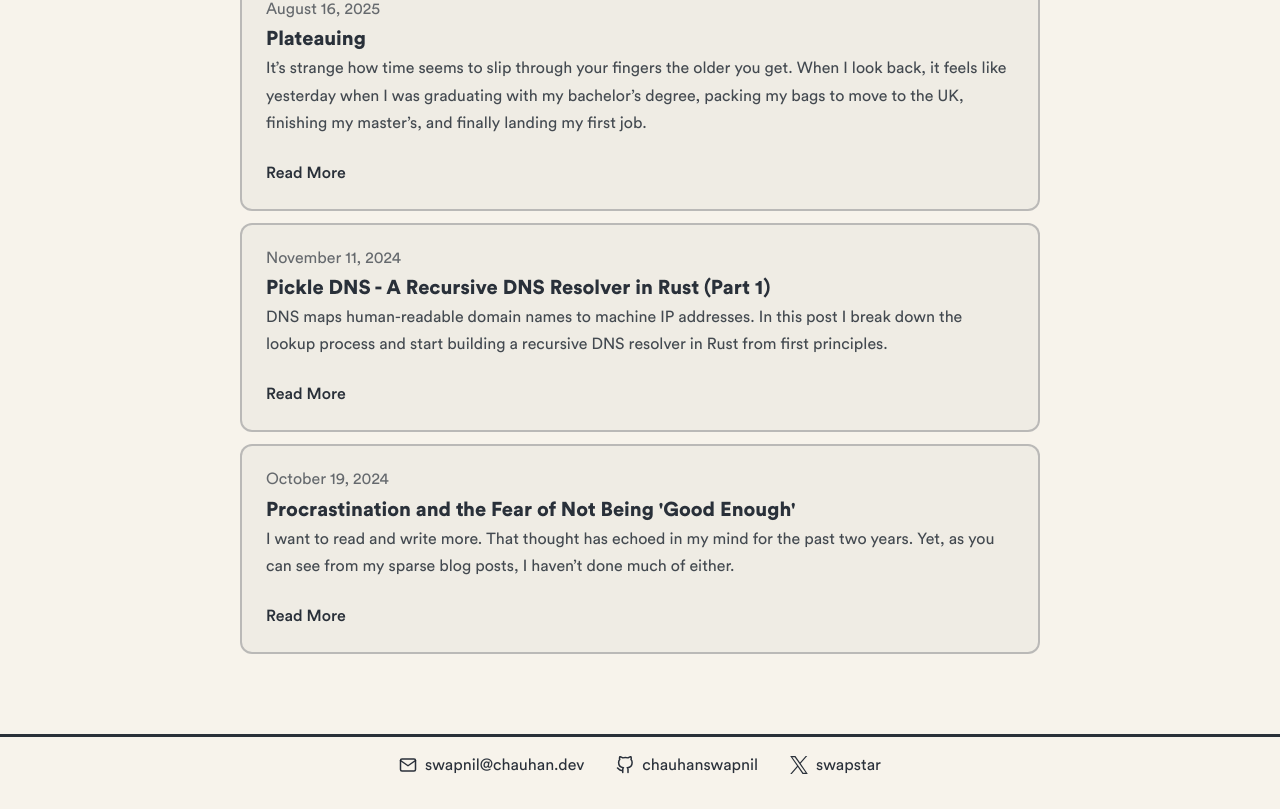
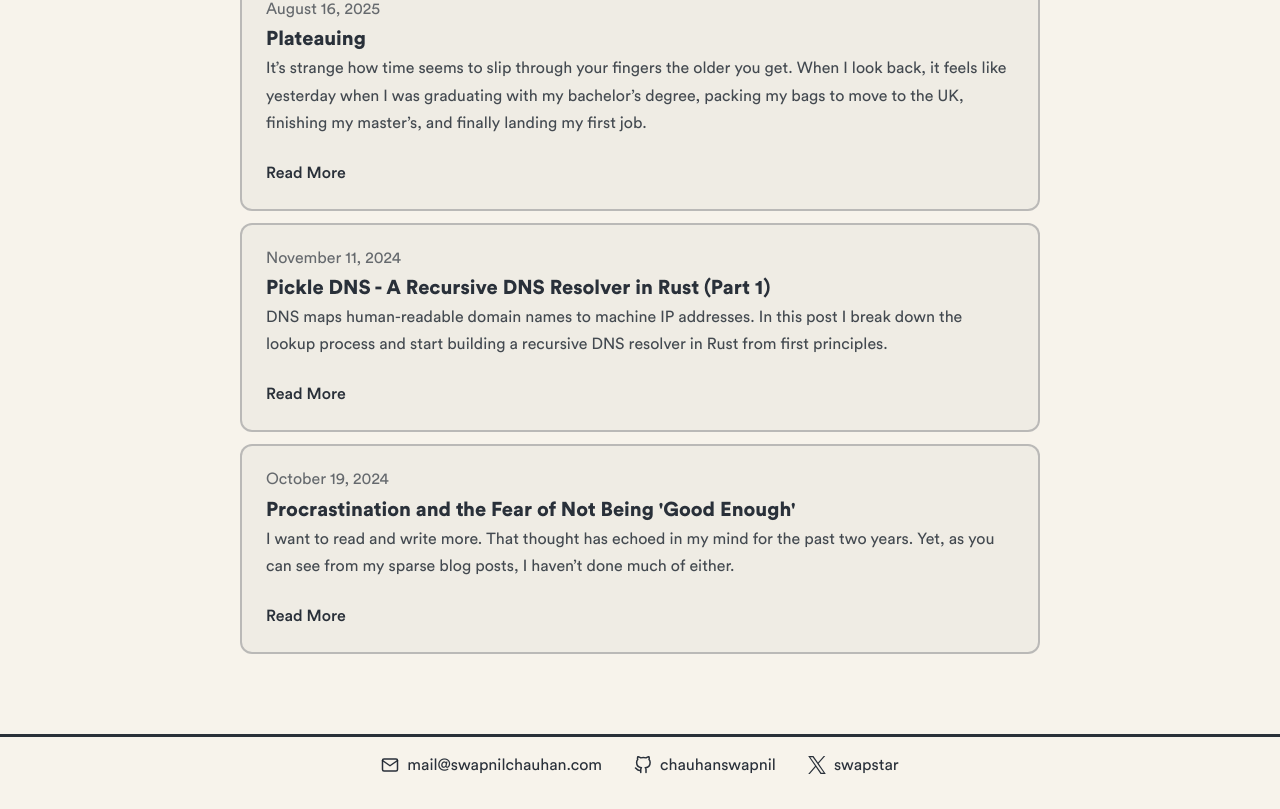
Before and after one commit to chauhanswapnil/swapnil-website, a Next.js app: page / in a window 1280 px wide. Shown: the part 449-1258 px from the top of the page. Built offline with nearby package versions, Linux system fonts and the light colour scheme.

Commit message:
update email

```diff
--- a/src/components/Footer/index.jsx
+++ b/src/components/Footer/index.jsx
@@ -6,13 +6,13 @@ export default function Footer() {
     <div className={styles.footerCustom}>
       <div className={styles.socialLinks}>
         <TrackedLink
-          href="mailto:swapnil@chauhan.dev"
+          href="mailto:mail@swapnilchauhan.com"
           className={styles.socialLink}
           eventName="nav_link_click"
           eventParams={{
             location: "footer",
             link_type: "email",
-            target_url: "mailto:swapnil@chauhan.dev",
+            target_url: "mailto:mail@swapnilchauhan.com",
           }}
         >
           <svg
@@ -27,7 +27,7 @@ export default function Footer() {
             <path d="M4 4h16c1.1 0 2 .9 2 2v12c0 1.1-.9 2-2 2H4c-1.1 0-2-.9-2-2V6c0-1.1.9-2 2-2z" />
             <polyline points="22,6 12,13 2,6" />
           </svg>
-          swapnil@chauhan.dev
+          mail@swapnilchauhan.com
         </TrackedLink>
         <TrackedLink
           href="https://github.com/chauhanswapnil"
```
